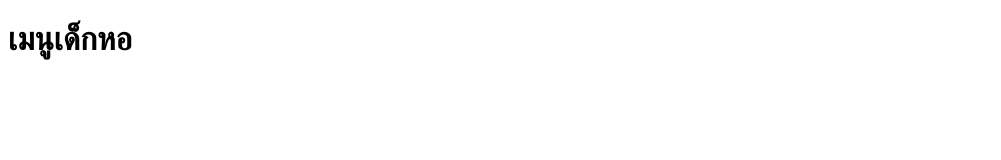
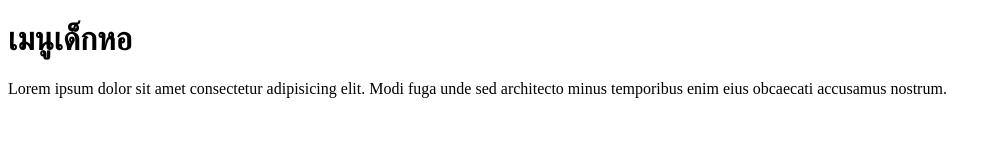
Before and after one commit to combuskusrc/dormfood, a plain HTML site: page index.html in a window 1280 px wide. Shown: the whole page, without its empty margins (0-1001 px from the left). Drawn offline with Linux system fonts and the light colour scheme.

Commit message:
Edit Description

```diff
--- a/index.html
+++ b/index.html
@@ -1,11 +1,15 @@
 <!DOCTYPE html>
 <html lang="th">
-<head>
-    <meta charset="UTF-8">
-    <meta name="viewport" content="width=device-width, initial-scale=1.0">
+  <head>
+    <meta charset="UTF-8" />
+    <meta name="viewport" content="width=device-width, initial-scale=1.0" />
     <title>Menu เด็กหอ</title>
-</head>
-<body>
+  </head>
+  <body>
     <h1>เมนูเด็กหอ</h1>
-</body>
+    <p>
+      Lorem ipsum dolor sit amet consectetur adipisicing elit. Modi fuga unde
+      sed architecto minus temporibus enim eius obcaecati accusamus nostrum.
+    </p>
+  </body>
 </html>
```
